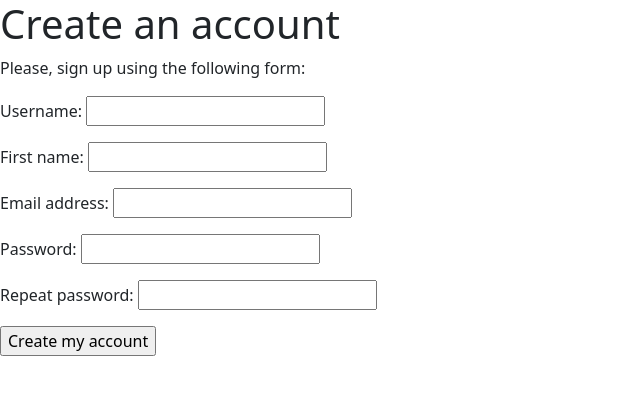
After one commit to moipo/hackandchange2022, a Django app: page /register/ in a window 1280 px wide. The commit adds this page. Shown: the top 395 px of the page, without its empty margins (0-640 px from the left). Run offline with Django 4.2, Linux system fonts and the light colour scheme.

```diff
--- /dev/null
+++ b/hackandchange2022/donation_app/forms.py
@@ -0,0 +1,26 @@
+from django import forms
+from django.contrib.auth.forms import UserCreationForm
+from django.contrib.auth.models import User
+
+
+class UserRegistrationForm(forms.ModelForm):
+    password = forms.CharField(label='Password', widget=forms.PasswordInput)
+    password2 = forms.CharField(label='Repeat password', widget=forms.PasswordInput)
+
+    class Meta:
+        model = User
+        fields = ('username', 'first_name', 'email')
+        help_texts = {"username":""}
+
+    def clean_password2(self):
+        cd = self.cleaned_data
+        if cd['password'] != cd['password2']:
+            raise forms.ValidationError('Passwords don\'t match.')
+        return cd['password2']
+
+
+class UserLoginForm(forms.ModelForm):
+    class Meta:
+        model = User
+        fields = ["username", "password"]
+        help_texts = {"username":""}
--- a/hackandchange2022/donation_app/urls.py
+++ b/hackandchange2022/donation_app/urls.py
@@ -3,5 +3,7 @@ from .views import *
 
 urlpatterns = [
     path('', General.base , name = "base"),
-    path('streamer/analytics', General.streamer_analytics, name = "streamer_analytics")
+    path('streamer/analytics/', General.streamer_analytics, name = "streamer_analytics"),
+    path('login/',Authorization.login , name = 'login'),
+    path('register/', Registration.register, name='register'),
 ]
--- a/hackandchange2022/donation_app/views.py
+++ b/hackandchange2022/donation_app/views.py
@@ -1,6 +1,10 @@
-from django.shortcuts import render
+from django.contrib.auth.decorators import login_required
+from django.shortcuts import render, redirect
+from django.contrib.auth import authenticate, login
+from django.contrib import messages
+from .forms import *
 from .models import *
-from functools import reduce
+
 
 
 class General:
@@ -66,5 +70,37 @@ class General:
 
 
 
-# class Donation:
-#     def create_donation(request):
+class Authorization:
+    def login(request):
+        form = UserLoginForm(request.POST or None)
+        ctx = {"form":form}
+        if form.is_valid():
+            username = request.POST.get("username")
+            password = request.POST.get("password")
+            user = authenticate(username = username, password = password)
+            if user is None:
+                messages.add_message(request,messages.INFO,"Неверный логин и/или пароль")
+                return render(request,"donation_app/signin_signup/login.html",ctx)
+            else:
+                login(user)
+                return redirect("donation_app/streamer_profile.html",ctx)
+
+        return render(request,"donation_app/signin_signup/login.html",ctx)
+
+
+
+class Registration:
+    def register(request):
+        if request.method == 'POST':
+            user_form = UserRegistrationForm(request.POST)
+            if user_form.is_valid():
+
+                new_user = user_form.save(commit=False)
+
+                new_user.set_password(user_form.cleaned_data['password'])
+
+                new_user.save()
+                return render(request, "donation_app/streamer_profile.html", {'new_user': new_user})
+        else:
+            user_form = UserRegistrationForm()
+        return render(request, "donation_app/signin_signup/register.html", {'user_form': user_form})
--- a/hackandchange2022/templates/donation_app/base.html
+++ b/hackandchange2022/templates/donation_app/base.html
@@ -16,7 +16,23 @@
     <script src="https://cdn.jsdelivr.net/npm/chart.js"></script>
     <div class = "wrapper">
 
+
+
+
+
+
+
       {%block streamer_analytics%} {%endblock%}
+      {% block streamer_profile%} {%endblock%}
+      {% block login%} {%endblock%}
+      {% block register%} {%endblock%}
+
+
+
+
+
+
+
     </div>
   </body>
 </html>
--- a/hackandchange2022/templates/donation_app/pay_to_streamer.html
+++ b/hackandchange2022/templates/donation_app/pay_to_streamer.html
@@ -0,0 +1 @@
+{% extends "donation_app/base.html" %}
--- /dev/null
+++ b/hackandchange2022/templates/donation_app/signin_signup/register.html
@@ -0,0 +1,11 @@
+{% extends "donation_app/base.html" %}
+
+{% block register %}
+    <h1>Create an account</h1>
+    <p>Please, sign up using the following form:</p>
+    <form action="." method="post">
+        {{ user_form.as_p }}
+        {% csrf_token %}
+        <p><input type="submit" value="Create my account"></p>
+    </form>
+{% endblock %}
--- /dev/null
+++ b/hackandchange2022/templates/donation_app/start_page.html
@@ -0,0 +1,5 @@
+{% extends "donation_app/base.html" %}
+
+<form class="" action="{%url %}" method="post">
+
+</form>
```
Also changed, not shown: hackandchange2022/templates/donation_app/signin_signup/login.html (added, +21 -0 lines), hackandchange2022/templates/donation_app/streamer_profile.html (+8 -0 lines), hackandchange2022/static/donation_app/css/base.css (deleted), 2 other files.
